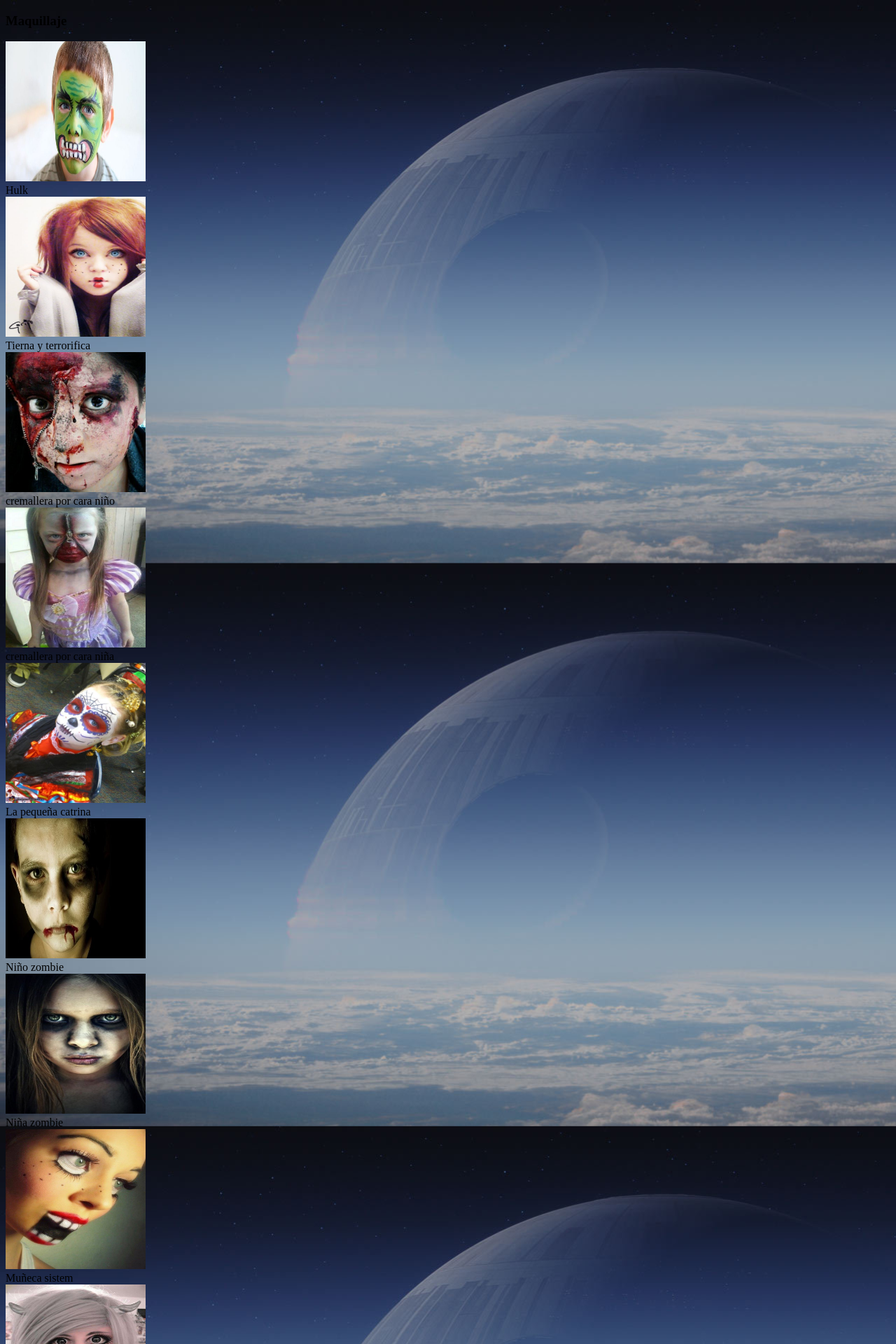
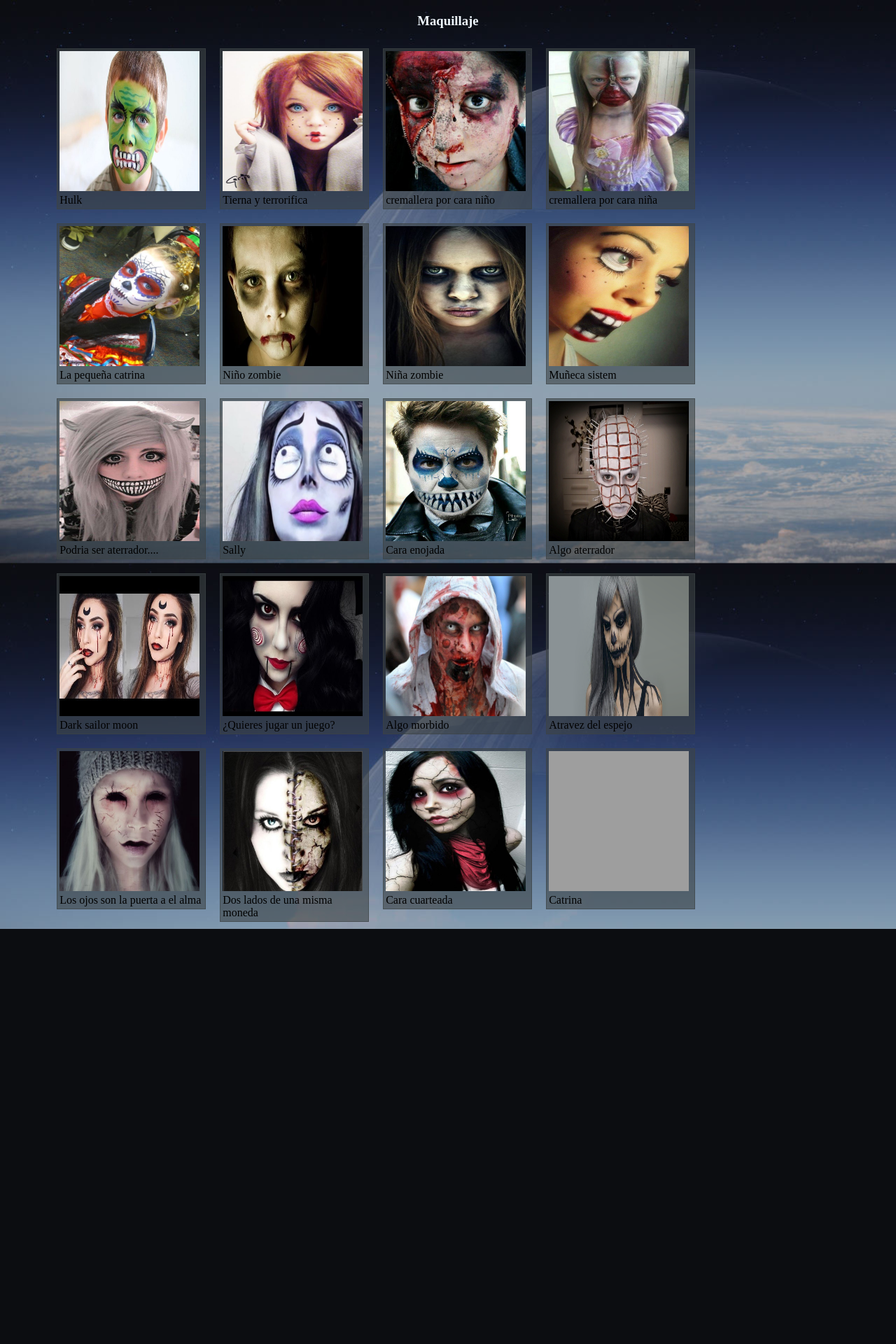
Before and after one commit to TheekeeperG/ProgWeb, a PHP site: page /Maquillaje.html in a window 1280 px wide. Shown: the top 1920 px of the page at 70% size. After the commit the page ends 1327 px from the top, so only its background shows below. Run offline with PHP 8.4, Linux system fonts and the light colour scheme; grey boxes are pictures that could not be loaded.

Commit message:
Update style.css

```diff
--- a/css/style.css
+++ b/css/style.css
@@ -78,3 +78,31 @@ HEADER{
     padding-top: 2.5%;
 
 }
+/** Segunda pagina**/
+#tematica{
+    color: aliceblue;
+    text-align: center;
+}
+.principalpag2{
+    margin-left: 5%;
+    margin-right: 5%;
+}
+.style1{
+        background-color: rgba(61, 67, 69, 0.6);
+		border: 1px solid rgba(61, 67, 69, 0.6); padding: 3px;
+		font: 11px, sans-serif;
+        width: 20%;
+        margin: 10px;
+        float: left;
+}
+.style1 pag2img1{
+        border: 1px solid #CCCCCC;
+		vertical-align:middle;
+		margin-bottom: 3px;
+}
+#pag2img1{
+    border-style: solid;
+    width: 100px;
+    height: 100px;
+
+}
```
